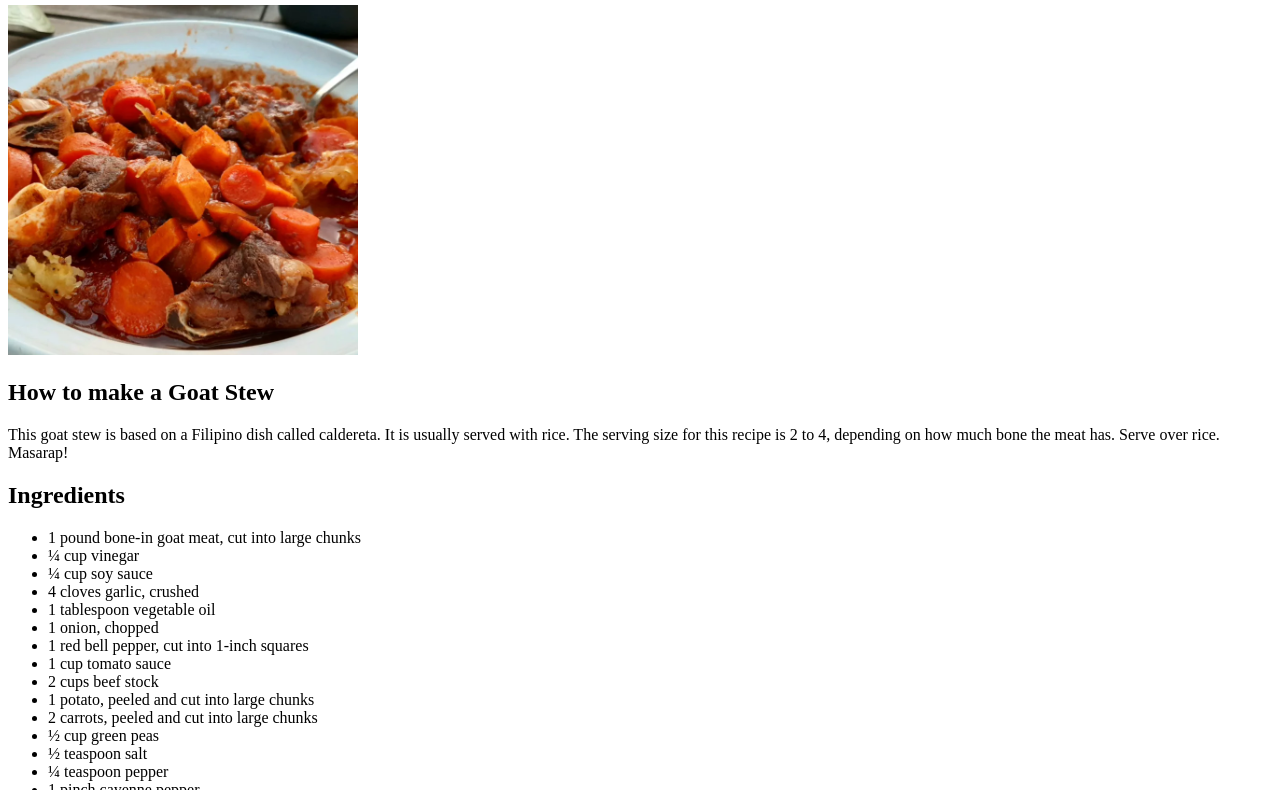
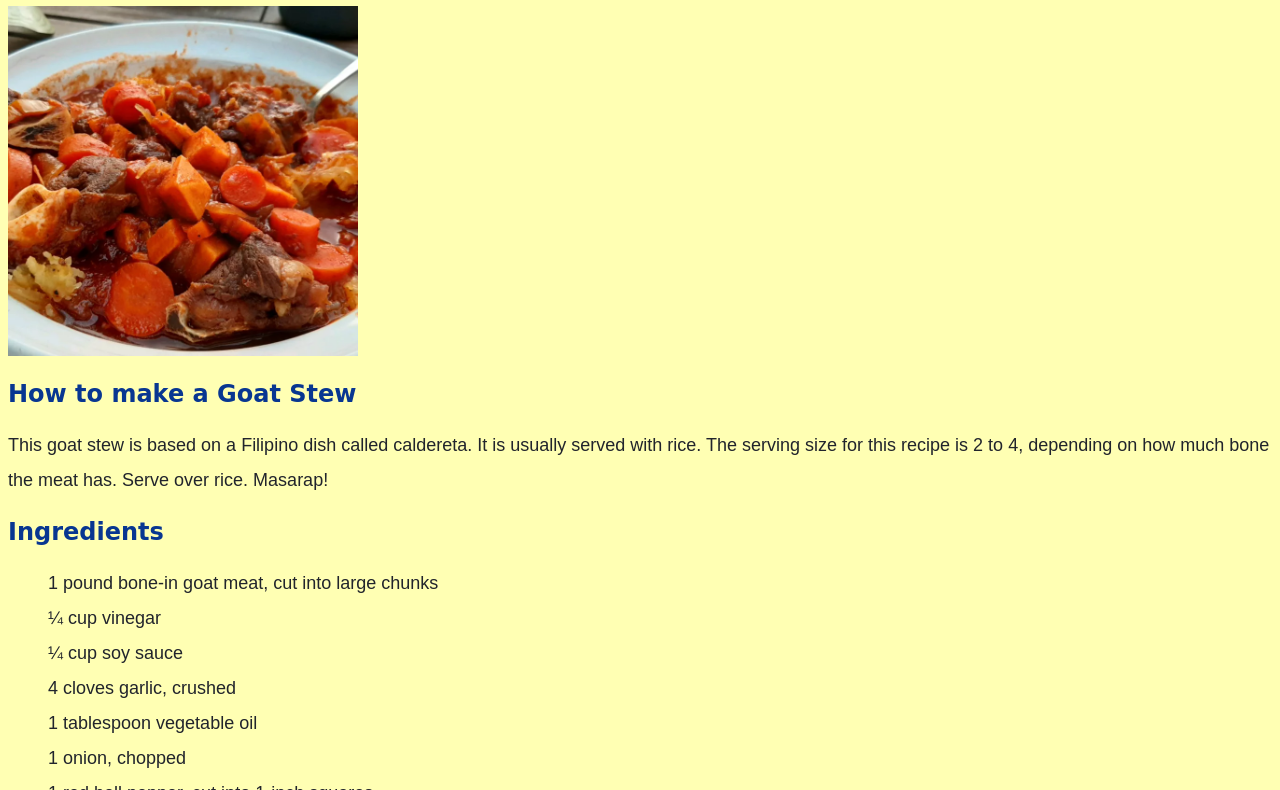
Before and after one commit to jvstln/odin-recipes, a plain HTML site: page recipes/goat-stew.html in a window 1280 px wide. Shown: the part 75-865 px from the top of the page. Drawn offline with Linux system fonts and the light colour scheme.

Commit message:
feat: Add external CSS styles to all pages

```diff
--- a/recipes/goat-stew.html
+++ b/recipes/goat-stew.html
@@ -4,6 +4,7 @@
   <meta charset="UTF-8">
   <meta name="viewport" content="width=device-width, initial-scale=1.0">
   <title>Goat Stew</title>
+  <link rel="stylesheet" href="../style.css">
 </head>
 <body>
   <h1>Goat Stew</h1>
--- /dev/null
+++ b/style.css
@@ -0,0 +1,24 @@
+* {
+  font-family: Arial, Tahoma, Verdana, sans-serif;
+}
+
+body {
+  background-color: hsl(60deg, 100%, 85%);
+}
+
+h1, h2 {
+  font-family: cursive;
+  color: hsl(220deg, 90%, 30%);
+}
+
+ul li,
+ol li,
+p, a {
+  color: hsl(220deg, 15%, 15%);
+  font-size: 18px;
+  line-height: 35px;
+}
+
+ul li {
+  list-style-type: none;
+}
```
Also changed, not shown: index.html (+1 -0 lines), recipes/pesto-pasta.html (+1 -0 lines), recipes/salmon-caesar-salad.html (+1 -0 lines).
